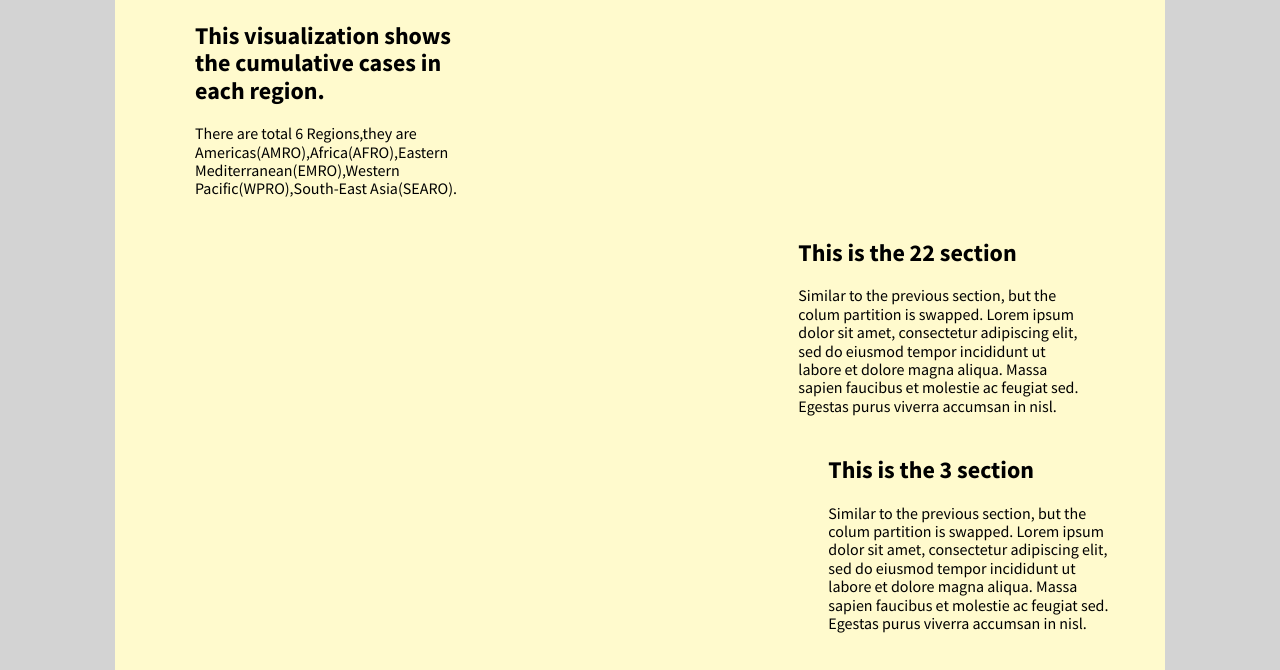
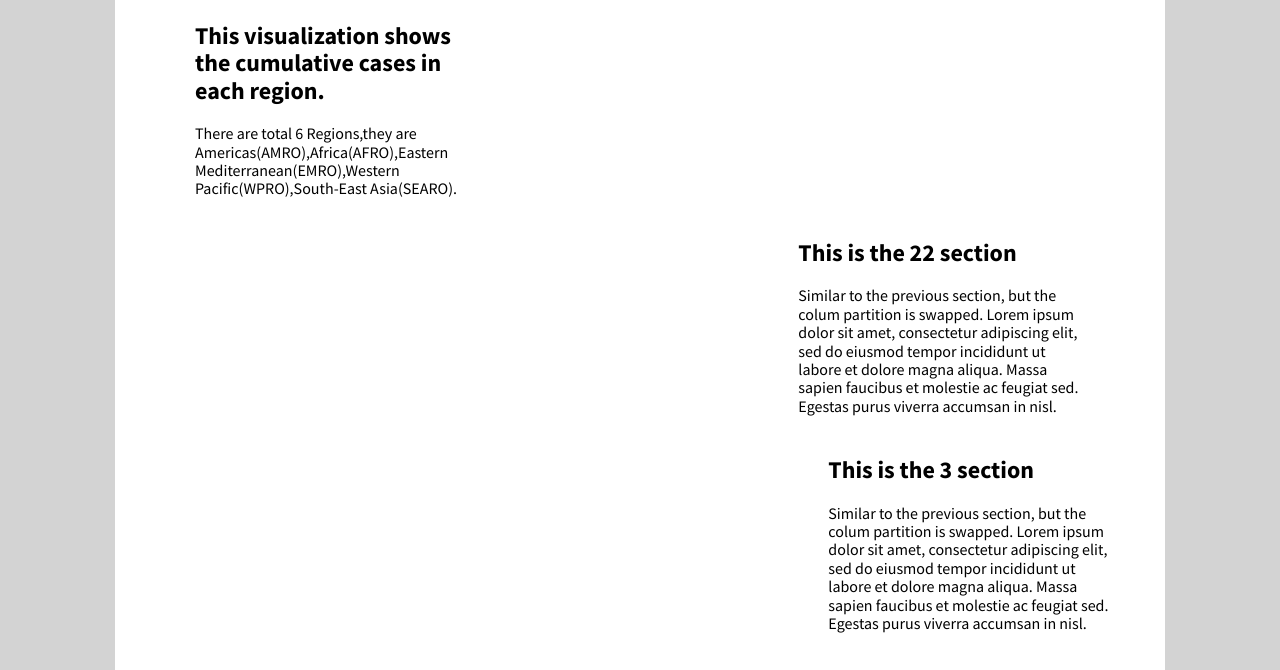
Before and after one commit to yunconglu/FIT3179, a plain HTML site: page index.html in a window 1280 px wide. Shown: the part 131-801 px from the top of the page. Drawn offline with nearby package versions, Linux system fonts and the light colour scheme; a script that the page names is missing.

Commit message:
Update index.html

```diff
--- a/index.html
+++ b/index.html
@@ -25,7 +25,7 @@
      }
      .page{
        width: 950px;
-       background-color: #FFFACD;
+       background-color: white;
        margin: auto;
        padding: 50px;
        padding-top: 35px;
```
